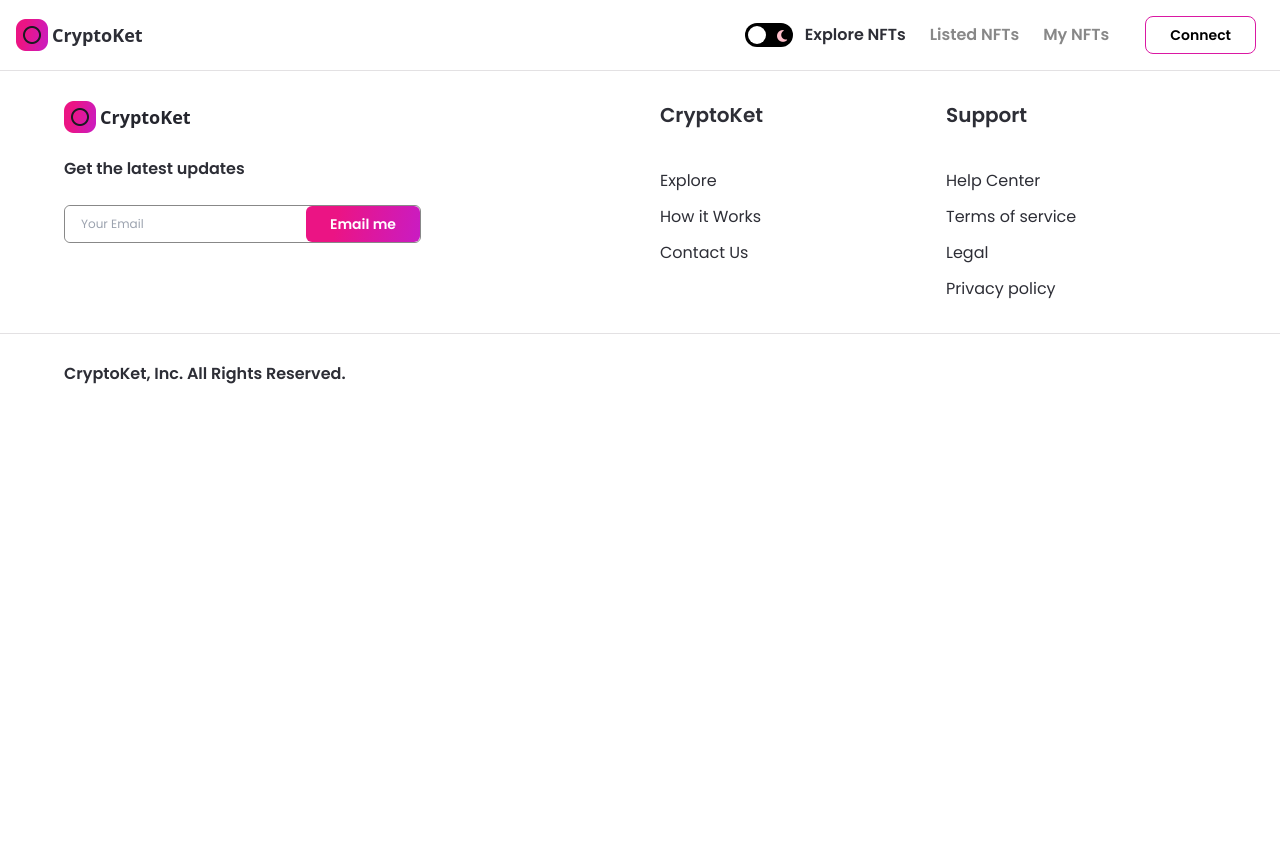
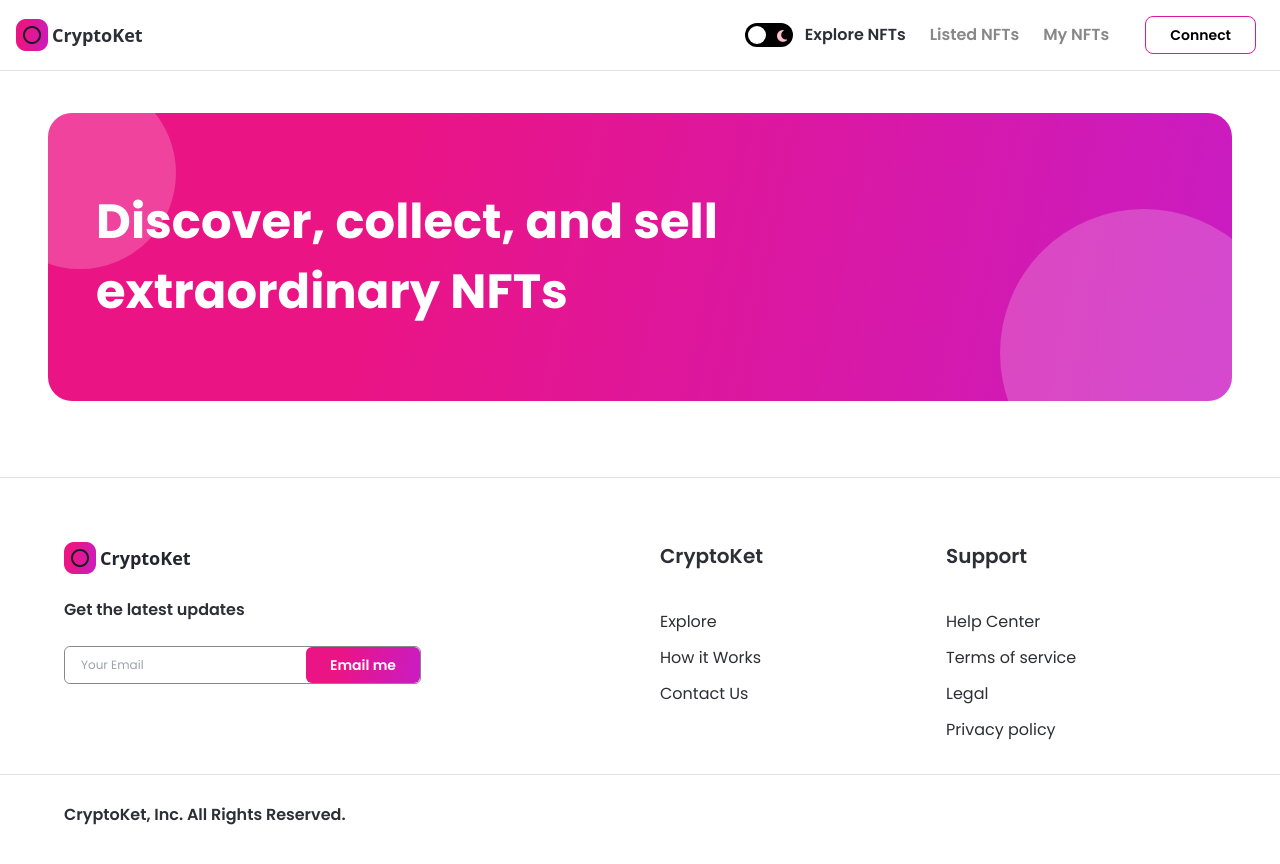
Before and after one commit to tianbuyung/swap2swap, a Next.js app: page / in a window 1280 px wide. Shown: the top 864 px of the page. Before the commit the page ends 800 px from the top, so only its background shows below. Built offline with nearby package versions, Linux system fonts and the light colour scheme.

Commit message:
feat: added banner and config adjustments

```diff
--- /dev/null
+++ b/components/Banner.js
@@ -0,0 +1,11 @@
+const Banner = ({ name, childStyles, parentStyle }) => (
+  <div
+    className={`relative w-full flex items-center z-0 overflow-hidden nft-gradient ${parentStyle}`}
+  >
+    <p className={`font-bold text-5xl text-white font-poppins leading-70 ${childStyles}`}>{name}</p>
+    <div className="absolute w-48 h-48 sm:w-32 sm:h-32 rounded-full -top-9 -left-16 -z-5 white-bg" />
+    <div className="absolute w-72 h-72 sm:w-56 sm:h-56 rounded-full -bottom-24 -right-14 -z-5 white-bg" />
+  </div>
+);
+
+export default Banner;
--- a/components/index.js
+++ b/components/index.js
@@ -1,5 +1,6 @@
 import Navbar from 'components/Navbar';
 import Footer from 'components/Footer';
 import Button from 'components/Button';
+import Banner from 'components/Banner';
 
-export { Navbar, Footer, Button };
+export { Navbar, Footer, Button, Banner };
--- a/pages/_app.js
+++ b/pages/_app.js
@@ -23,6 +23,7 @@
     <ThemeProvider attribute="class">
       <div className="dark:bg-nft-dark bg-white min-h-screen">
         <Navbar />
+        <div className="pt-65" />
         <Component {...pageProps} />
         <Footer />
       </div>
--- a/pages/index.js
+++ b/pages/index.js
@@ -1,7 +1,23 @@
-const Home = () => (
-  <div>
-    <h1 className="text-3xl font-bold underline">Hello world!</h1>
-  </div>
-);
+import { Banner } from 'components';
+
+const Home = () => {
+  const name = (
+    <>
+      Discover, collect, and sell <br /> extraordinary NFTs
+    </>
+  );
+
+  return (
+    <div className="flex justify-center sm:px-4 p-12">
+      <div className="w-full minmd:w-4/5">
+        <Banner
+          name={name}
+          childStyles="md:text-4xl sm:text-2xl xs:text-xl text-left"
+          parentStyle="justify-start mb-7 h-72 sm:h-60 p-12 xs:p-4 xs:h-44 rounded-3xl"
+        />
+      </div>
+    </div>
+  );
+};
 
 export default Home;
```
